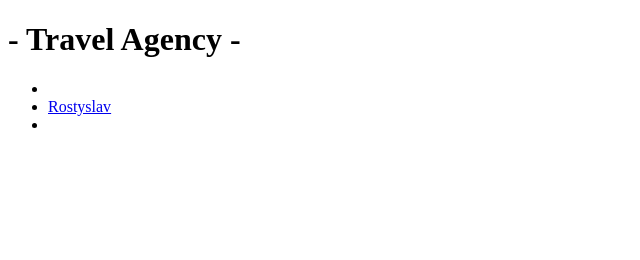
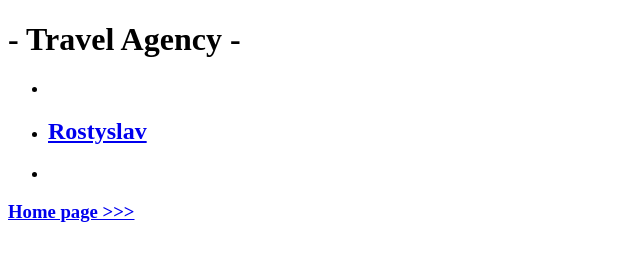
Before and after one commit to Rostyslav82/Lab, a plain HTML site: page lab1.3.2_2.html in a window 1280 px wide. Shown: the whole page, without its empty margins (0-640 px from the left). Drawn offline with Linux system fonts and the light colour scheme.

Commit message:
modification

```diff
--- a/lab1.3.2_2.html
+++ b/lab1.3.2_2.html
@@ -11,10 +11,11 @@
 
 		<ul>
 		  <li></li>
-		  <li><a href="http://">Rostyslav</a></li>
+		  <li><h2><a href="lab1.3.2_1.html">Rostyslav</a></h2></li>
 		  <li></li>
 		</ul>
 
+<a href="lab1.3.2_2.html"><h3>Home page >>></h3></a>
 
 
 </body>
```
Also changed, not shown: lab1.3.1.html (+2 -0 lines), lab1.3.2_1.html (+4 -4 lines).
